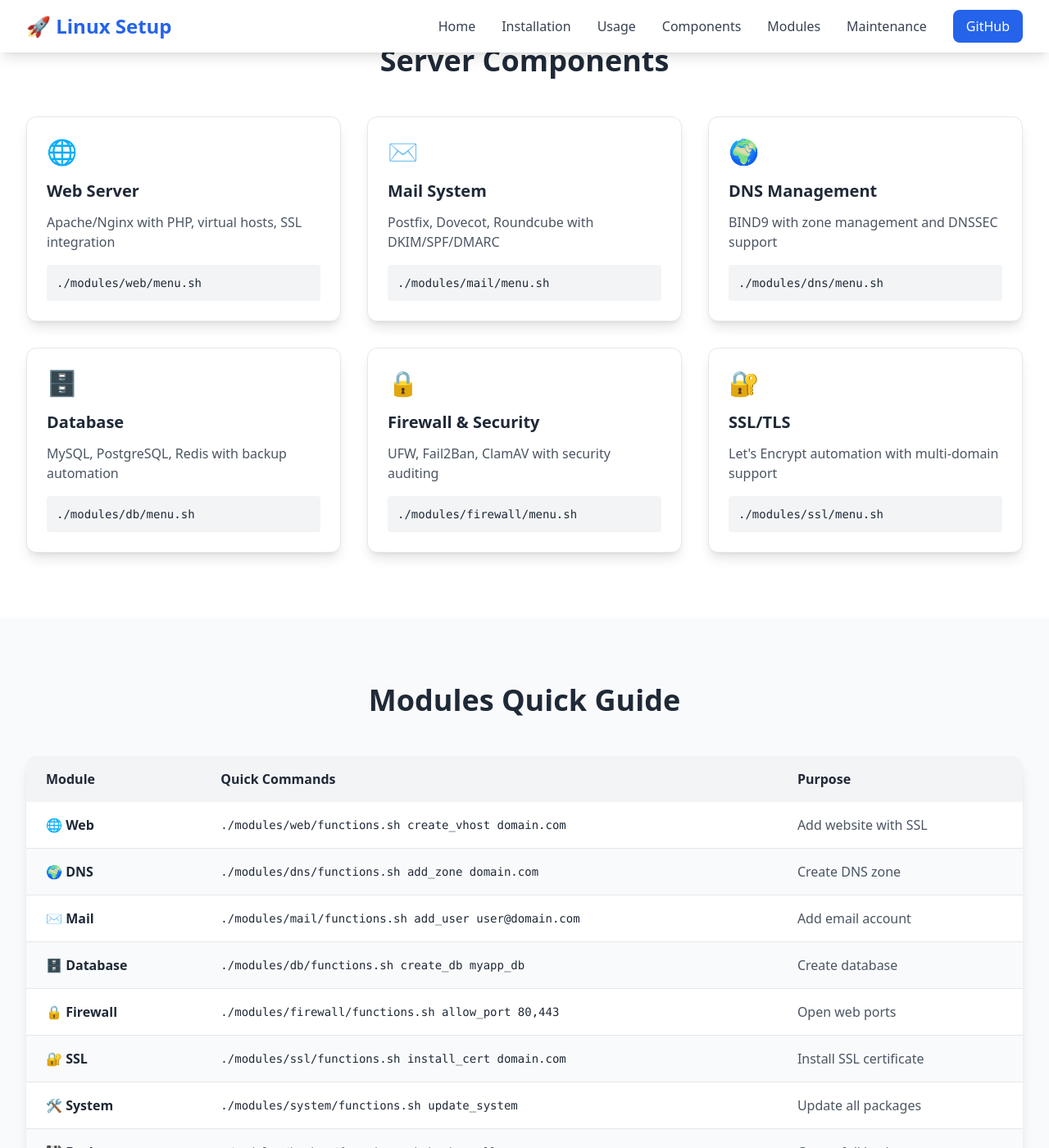
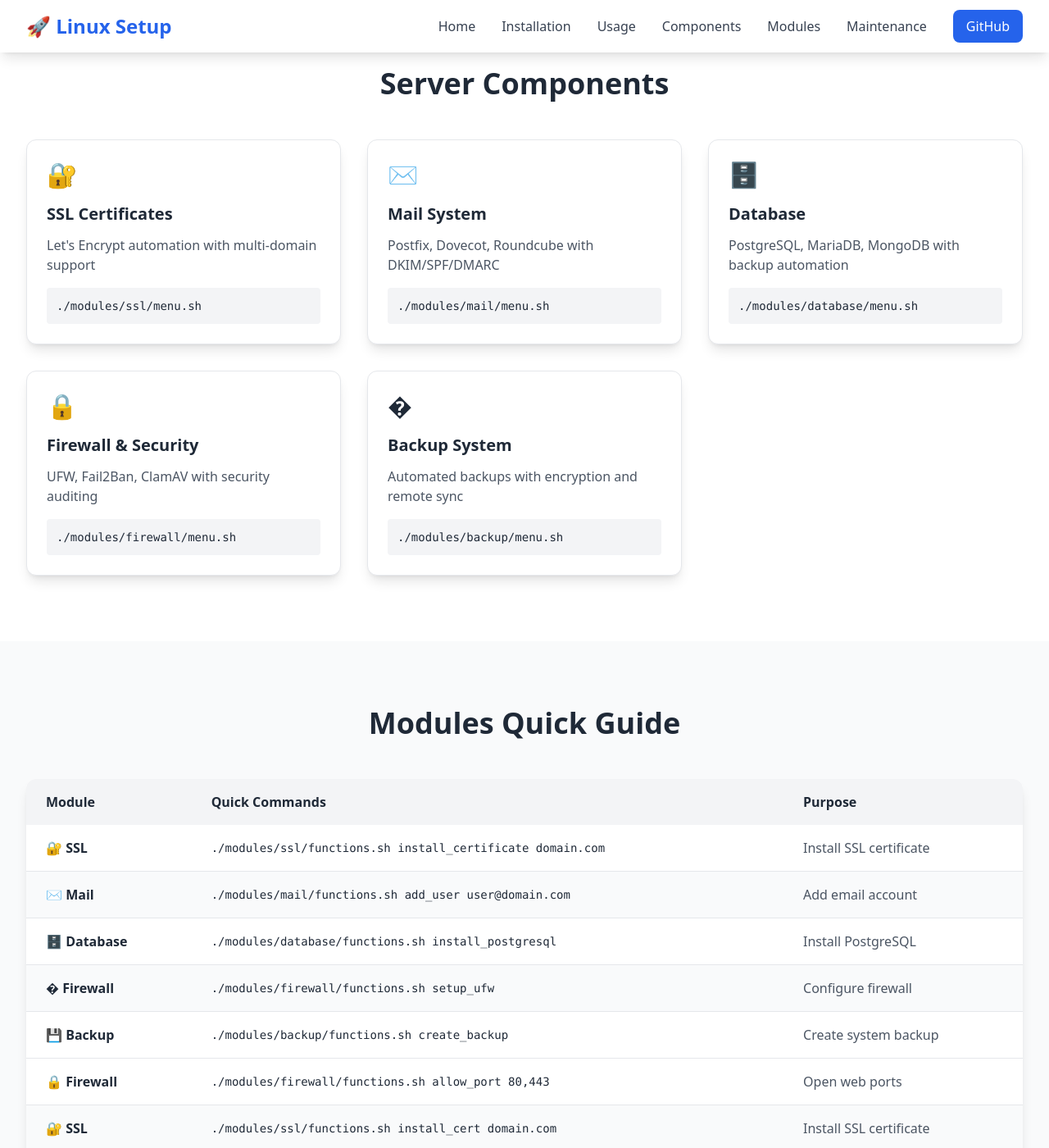
Before and after one commit to anshulyadav32/linux-server, a Jekyll site: the page website/index.html, which Jekyll copies as it is, in a window 1280 px wide and 1400 px high, scrolled down 1800 px. Shown: the whole window at 82% size. Built offline with Jekyll 4.4.1, drawn with Linux system fonts in a browser that asks for light colours; nearby versions of some CDN libraries; some of the changed text lies outside the part shown.

Commit message:
website: Update index.html to reflect actual 5-module system
- Updated tech stack description to remove web server references
- Changed component count from 45+ to 25+
- Removed non-existent modules (Web, DNS) from components section
- Added Backup module to replace missing modules
- Updated module table with actual available commands
- Fixed module path references (db -> database)
- Aligned website with actual implemented system

```diff
--- a/website/index.html
+++ b/website/index.html
@@ -44,11 +44,11 @@
         <div class="max-w-7xl mx-auto px-4 sm:px-6 lg:px-8 text-center">
             <h1 class="text-5xl font-bold mb-6">Complete Server Management System</h1>
             <p class="text-xl mb-8 max-w-3xl mx-auto">
-                Automate Linux server setup with web hosting, databases, mail systems, DNS, security tools,
-                and monitoring. Deploy enterprise-grade infrastructure in minutes.
+                Deploy enterprise-grade infrastructure with SSL certificates, mail servers, databases,
+                security systems, and backup solutions. Complete server automation in minutes.
             </p>
             <div class="bg-gray-800 text-green-400 p-4 rounded-lg font-mono text-sm max-w-2xl mx-auto mb-8">
-                <strong>Tech Stack:</strong> Bash scripting • Apache/Nginx • PHP/MySQL/Redis • DNS/Mail • SSL automation • Security hardening
+                <strong>Tech Stack:</strong> Bash scripting • SSL automation • Mail servers • Multi-database • Security hardening • Backup systems
             </div>
             <div class="space-x-4">
                 <a href="#installation" class="bg-white text-blue-600 px-8 py-3 rounded-lg font-semibold hover:bg-gray-100 transition-colors">
@@ -134,8 +134,8 @@ sudo ./system-status-checker.sh<br><br>
                         <code># Main management interface<br>
 sudo ./master.sh<br><br>
 # Quick module access<br>
-./master.sh --module web<br>
-./master.sh --module db<br>
+./master.sh --module ssl<br>
+./master.sh --module mail<br>
 ./master.sh --status</code>
                     </div>
                 </div>
@@ -149,13 +149,13 @@ sudo ./master.sh<br><br>
             <h2 class="text-4xl font-bold text-center mb-12">Server Components</h2>
 
             <div class="grid md:grid-cols-2 lg:grid-cols-3 gap-8">
-                <!-- Web Server -->
+                <!-- SSL Module -->
                 <div class="bg-white p-6 rounded-xl shadow-lg border card-hover">
-                    <div class="text-3xl mb-4">🌐</div>
-                    <h3 class="text-xl font-bold mb-3">Web Server</h3>
-                    <p class="text-gray-600 mb-4">Apache/Nginx with PHP, virtual hosts, SSL integration</p>
+                    <div class="text-3xl mb-4">🔐</div>
+                    <h3 class="text-xl font-bold mb-3">SSL Certificates</h3>
+                    <p class="text-gray-600 mb-4">Let's Encrypt automation with multi-domain support</p>
                     <div class="bg-gray-100 p-3 rounded text-sm font-mono">
-                        <code>./modules/web/menu.sh</code>
+                        <code>./modules/ssl/menu.sh</code>
                     </div>
                 </div>
 
@@ -169,23 +169,13 @@ sudo ./master.sh<br><br>
                     </div>
                 </div>
 
-                <!-- DNS Management -->
-                <div class="bg-white p-6 rounded-xl shadow-lg border card-hover">
-                    <div class="text-3xl mb-4">🌍</div>
-                    <h3 class="text-xl font-bold mb-3">DNS Management</h3>
-                    <p class="text-gray-600 mb-4">BIND9 with zone management and DNSSEC support</p>
-                    <div class="bg-gray-100 p-3 rounded text-sm font-mono">
-                        <code>./modules/dns/menu.sh</code>
-                    </div>
-                </div>
-
                 <!-- Database -->
                 <div class="bg-white p-6 rounded-xl shadow-lg border card-hover">
                     <div class="text-3xl mb-4">🗄️</div>
                     <h3 class="text-xl font-bold mb-3">Database</h3>
-                    <p class="text-gray-600 mb-4">MySQL, PostgreSQL, Redis with backup automation</p>
+                    <p class="text-gray-600 mb-4">PostgreSQL, MariaDB, MongoDB with backup automation</p>
                     <div class="bg-gray-100 p-3 rounded text-sm font-mono">
-                        <code>./modules/db/menu.sh</code>
+                        <code>./modules/database/menu.sh</code>
                     </div>
                 </div>
 
@@ -199,13 +189,13 @@ sudo ./master.sh<br><br>
                     </div>
                 </div>
 
-                <!-- SSL/TLS -->
+                <!-- Backup System -->
                 <div class="bg-white p-6 rounded-xl shadow-lg border card-hover">
-                    <div class="text-3xl mb-4">🔐</div>
-                    <h3 class="text-xl font-bold mb-3">SSL/TLS</h3>
-                    <p class="text-gray-600 mb-4">Let's Encrypt automation with multi-domain support</p>
+                    <div class="text-3xl mb-4">�</div>
+                    <h3 class="text-xl font-bold mb-3">Backup System</h3>
+                    <p class="text-gray-600 mb-4">Automated backups with encryption and remote sync</p>
                     <div class="bg-gray-100 p-3 rounded text-sm font-mono">
-                        <code>./modules/ssl/menu.sh</code>
+                        <code>./modules/backup/menu.sh</code>
                     </div>
                 </div>
             </div>
@@ -228,26 +218,30 @@ sudo ./master.sh<br><br>
                     </thead>
                     <tbody class="divide-y divide-gray-200">
                         <tr>
-                            <td class="px-6 py-4 font-semibold">🌐 Web</td>
-                            <td class="px-6 py-4 font-mono text-sm">./modules/web/functions.sh create_vhost domain.com</td>
-                            <td class="px-6 py-4 text-gray-600">Add website with SSL</td>
+                            <td class="px-6 py-4 font-semibold">🔐 SSL</td>
+                            <td class="px-6 py-4 font-mono text-sm">./modules/ssl/functions.sh install_certificate domain.com</td>
+                            <td class="px-6 py-4 text-gray-600">Install SSL certificate</td>
                         </tr>
                         <tr class="bg-gray-50">
-                            <td class="px-6 py-4 font-semibold">🌍 DNS</td>
-                            <td class="px-6 py-4 font-mono text-sm">./modules/dns/functions.sh add_zone domain.com</td>
-                            <td class="px-6 py-4 text-gray-600">Create DNS zone</td>
-                        </tr>
-                        <tr>
                             <td class="px-6 py-4 font-semibold">✉️ Mail</td>
                             <td class="px-6 py-4 font-mono text-sm">./modules/mail/functions.sh add_user user@domain.com</td>
                             <td class="px-6 py-4 text-gray-600">Add email account</td>
                         </tr>
+                        <tr>
+                            <td class="px-6 py-4 font-semibold">🗄️ Database</td>
+                            <td class="px-6 py-4 font-mono text-sm">./modules/database/functions.sh install_postgresql</td>
+                            <td class="px-6 py-4 text-gray-600">Install PostgreSQL</td>
+                        </tr>
                         <tr class="bg-gray-50">
-                            <td class="px-6 py-4 font-semibold">🗄️ Database</td>
-                            <td class="px-6 py-4 font-mono text-sm">./modules/db/functions.sh create_db myapp_db</td>
-                            <td class="px-6 py-4 text-gray-600">Create database</td>
+                            <td class="px-6 py-4 font-semibold">� Firewall</td>
+                            <td class="px-6 py-4 font-mono text-sm">./modules/firewall/functions.sh setup_ufw</td>
+                            <td class="px-6 py-4 text-gray-600">Configure firewall</td>
                         </tr>
                         <tr>
+                            <td class="px-6 py-4 font-semibold">💾 Backup</td>
+                            <td class="px-6 py-4 font-mono text-sm">./modules/backup/functions.sh create_backup</td>
+                            <td class="px-6 py-4 text-gray-600">Create system backup</td>
+                        </tr>
                             <td class="px-6 py-4 font-semibold">🔒 Firewall</td>
                             <td class="px-6 py-4 font-mono text-sm">./modules/firewall/functions.sh allow_port 80,443</td>
                             <td class="px-6 py-4 text-gray-600">Open web ports</td>
```
Also changed, not shown: other parts of website/index.html (+1 -1 lines).
